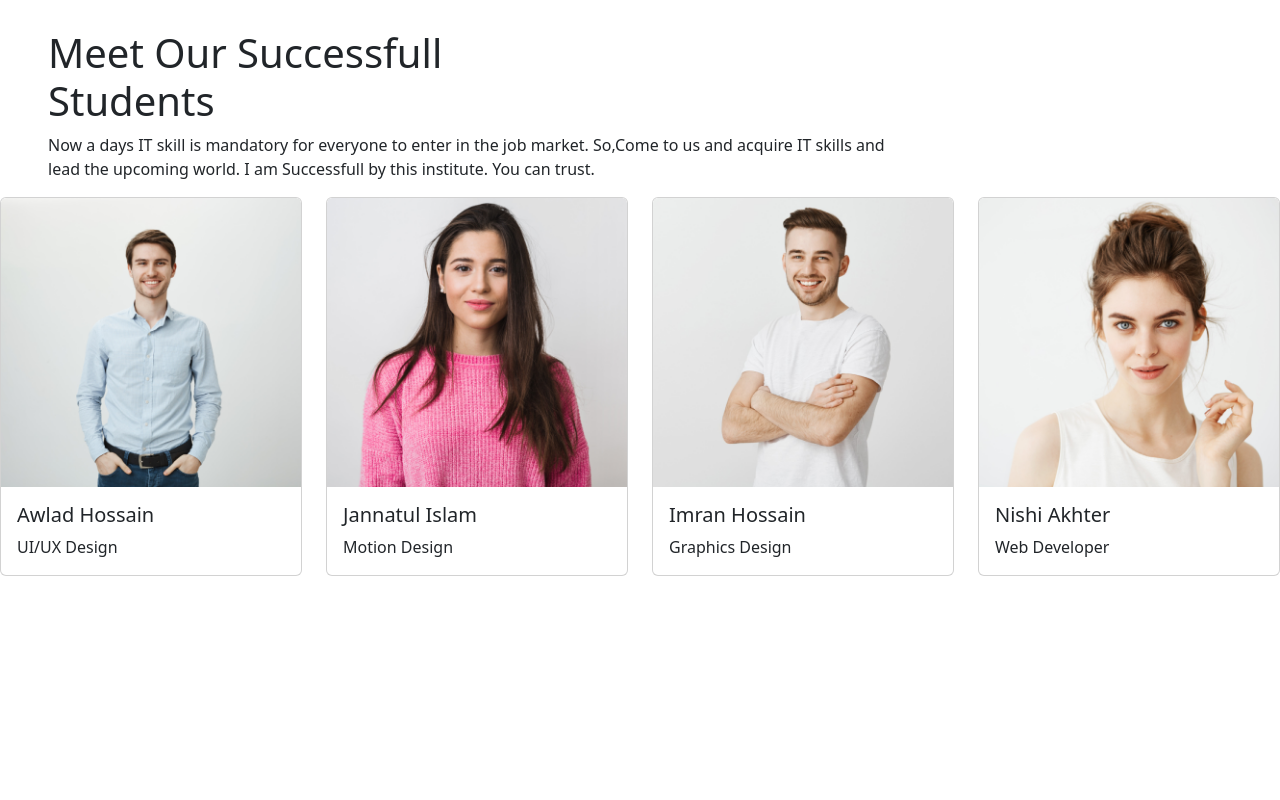
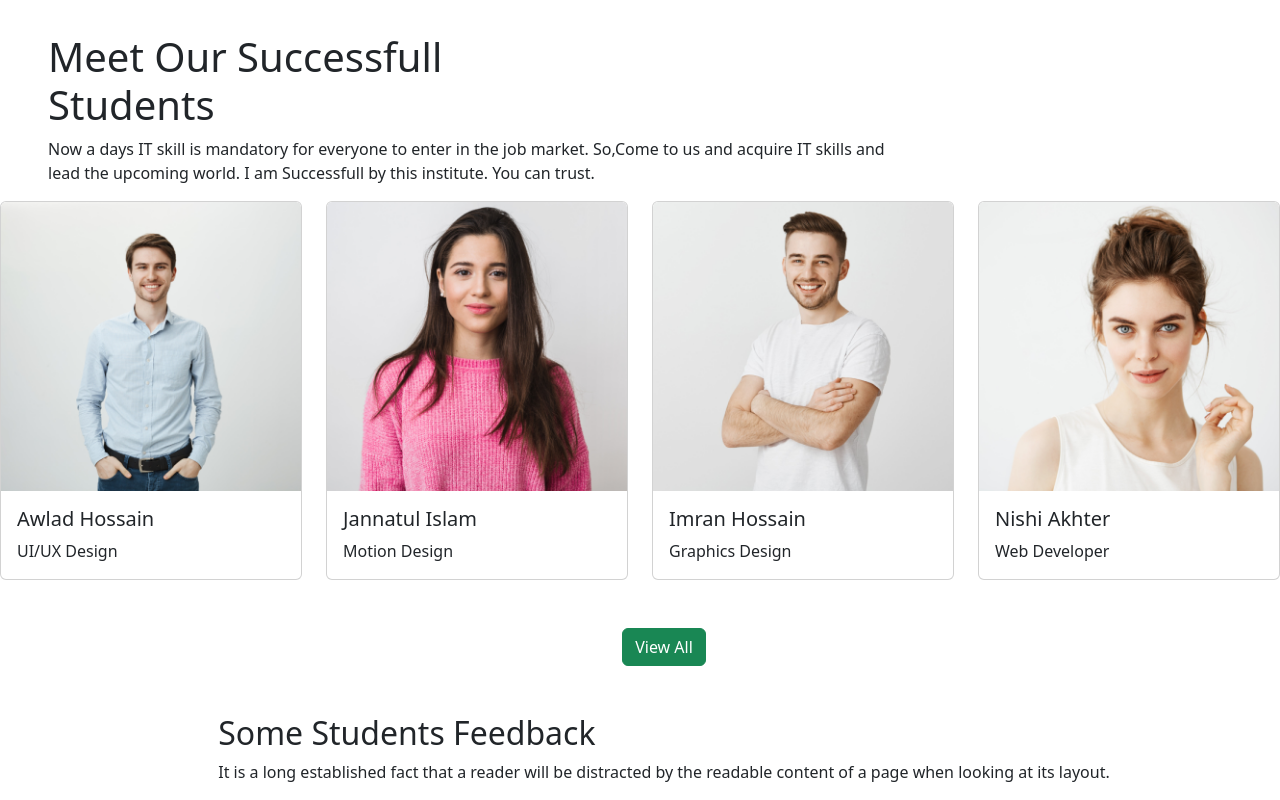
Before and after one commit to jasimmahmud/Edtech-bootstrap, a plain HTML site: page index.html in a window 1280 px wide. Shown: the part 1709-2509 px from the top of the page. Before the commit the page ends 2285 px from the top, so only its background shows below. Drawn offline with nearby package versions, Linux system fonts and the light colour scheme.

Commit message:
feedback added

```diff
--- a/index.html
+++ b/index.html
@@ -138,7 +138,7 @@
     <main>
         <!-- categoty start -->
         <section>
-            <div class="card-group">
+            <div class="card-group row row-cols-2 row-cols-md-4 g-4">
                 <div class="card">
                     <img src="images/course/course-1.png" class="card-img-top" alt="...">
                     <div class="card-body">
@@ -303,6 +303,17 @@
             </div>
         </section>
         <!-- new one end -->
+        <section class="d-flex mt-5 ps-5 justify-content-center align-items-center">
+            <div class="btn btn-success">View All</div>
+
+        </section>
+        <section class="d-flex mt-5 ps-5 justify-content-center align-items-center">
+            <div class=".fs-1 text">
+                <h2>Some Students Feedback</h2>
+                <p>It is a long established fact that a reader will be distracted by the readable content of a page when
+                    looking at its layout.</p>
+            </div>
+        </section>
     </main>
     <script src="https://cdn.jsdelivr.net/npm/bootstrap@5.2.0/dist/js/bootstrap.bundle.min.js"
         integrity="sha384-A3rJD856KowSb7dwlZdYEkO39Gagi7vIsF0jrRAoQmDKKtQBHUuLZ9AsSv4jD4Xa"
```
